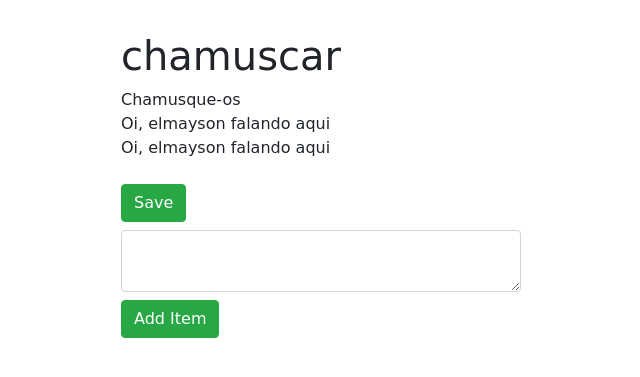
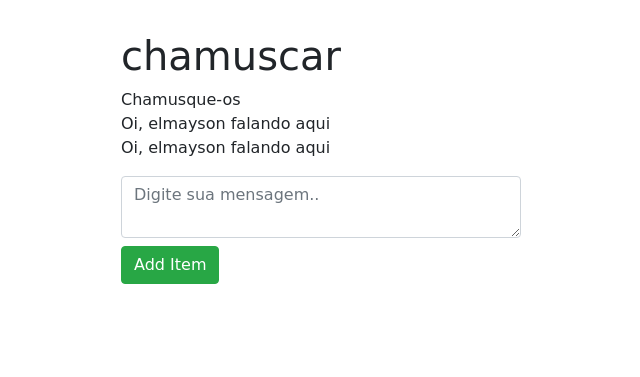
Before and after one commit to M4Y50N/capsulat, a Django app: page /8 in a window 1280 px wide. Shown: the part 104-481 px from the top of the page, without its empty margins (319-959 px from the left). Run offline with Django 4.2, Linux system fonts and the light colour scheme; data comes from the database, SQL or seed files in the repository; both versions use the stored data as it was after the commit; some libraries are stand-ins or nearby versions.

Commit message:
some changes

```diff
--- a/capsulat/main/models.py
+++ b/capsulat/main/models.py
@@ -1,12 +1,19 @@
 from django.db import models
 from django.contrib.auth.models import User
+import random
 # Create your models here.
+
+
+def randHex():
+    hex_string = '0123456789abcdef'
+    return ''.join([random.choice(hex_string) for x in range(5)])
 
 
 class Sala(models.Model):
     user = models.ForeignKey(
         User, on_delete=models.CASCADE, related_name='sala', null=True)
     name = models.CharField(max_length=200)
+    chave = models.CharField(max_length=5, default=randHex())
 
     def __str__(self):
         return self.name
--- a/capsulat/main/templates/main/turma.html
+++ b/capsulat/main/templates/main/turma.html
@@ -14,8 +14,7 @@
                     <li>{{item.text}}</li>
                 {% endfor %}
             </ul>
-            <button class="btn btn-success my-2" type="submit" name="save" value="save">Save</button>
-            <textarea class="form-control" type="text" name="new"></textarea>
-            <button class="btn btn-success my-2" type="submit" name="newItem" value="newItem">Add Item</button>
+            <textarea class="form-control" type="text" name="new" placeholder="Digite sua mensagem.." ></textarea>
+            <button class="btn btn-success my-2" type="submit" name="newItem" value="{{user}}">Add Item</button>
         </form>
 {% endblock %}
--- a/capsulat/main/views.py
+++ b/capsulat/main/views.py
@@ -9,18 +9,14 @@ def index(response, id):
     ls = Sala.objects.get(id=id)
 
     if response.method == "POST":
-        if response.POST.get('save'):
-            print(response.POST)
-            for item in ls.participante_set.all():
-                if response.POST.get("c" + str(item.id)) == "clicked":
-                    pass
-                else:
-                    pass
-                item.save()
-        elif response.POST.get('newItem'):
+        if response.POST.get('newItem'):
             txt = response.POST.get('new')
 
-            ls.participante_set.create(text=txt)
+            if len(txt) > 2:
+                ls.participante_set.create(
+                    text=txt, part=response.POST.get("newItem"))
+            else:
+                print("invalid")
 
     return render(response, "main/turma.html", {"ls": ls})
 
@@ -47,4 +43,12 @@ def create(response):
 
 def view(response):
     allF = Sala.objects.all()
+
+    if response.method == 'POST':
+        if response.POST.get('chaveSubmit'):
+            if response.POST.get('chave'):
+                for d in allF:
+                    if d.chave == response.POST.get('chave'):
+                        return HttpResponseRedirect("/%i" % d.id)
+
     return render(response, "main/view.html", {"list": allF})
```
Also changed, not shown: capsulat/main/templates/main/view.html (+7 -2 lines), capsulat/db.sqlite3, capsulat/main/migrations/0004_sala_chave.py (added).
